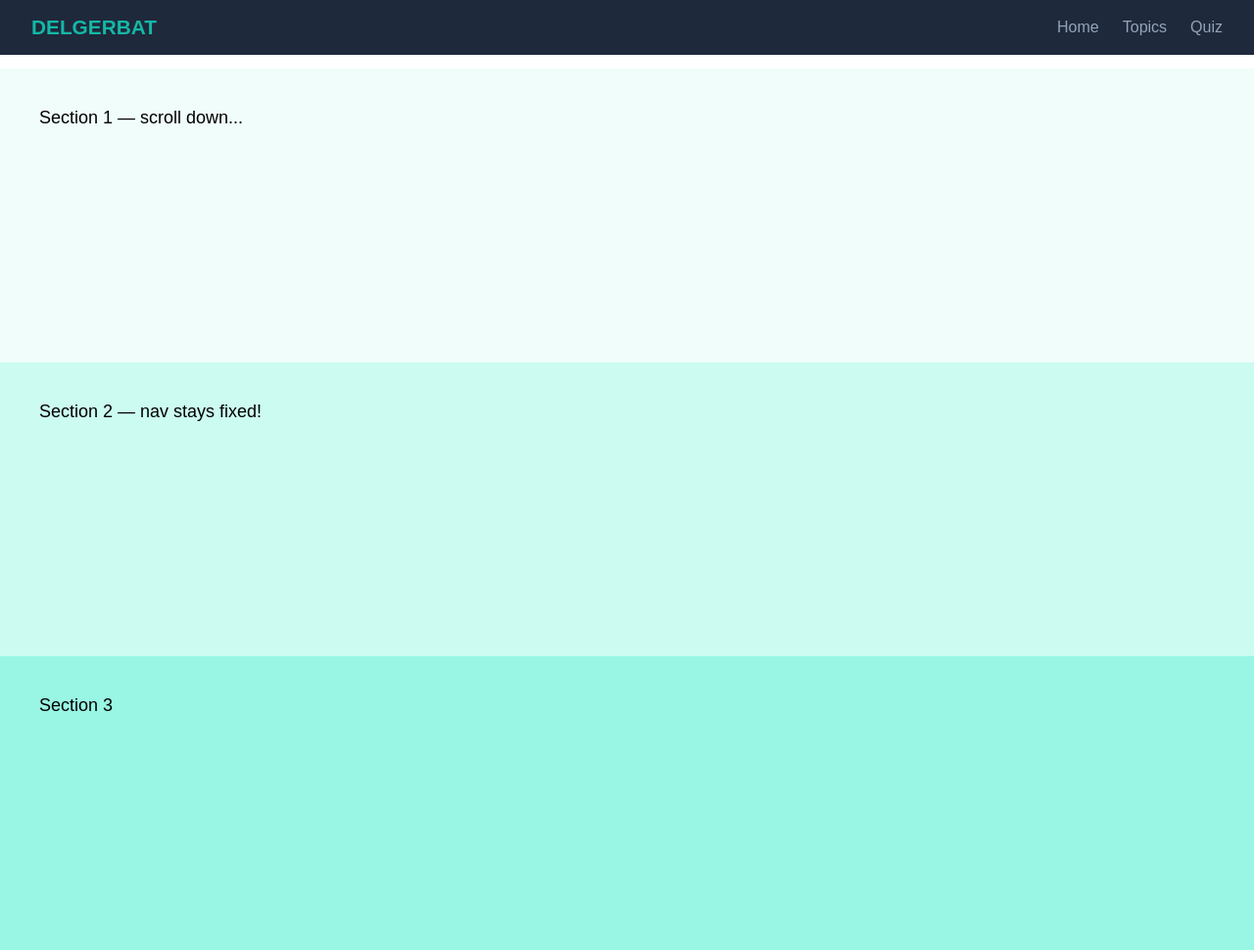
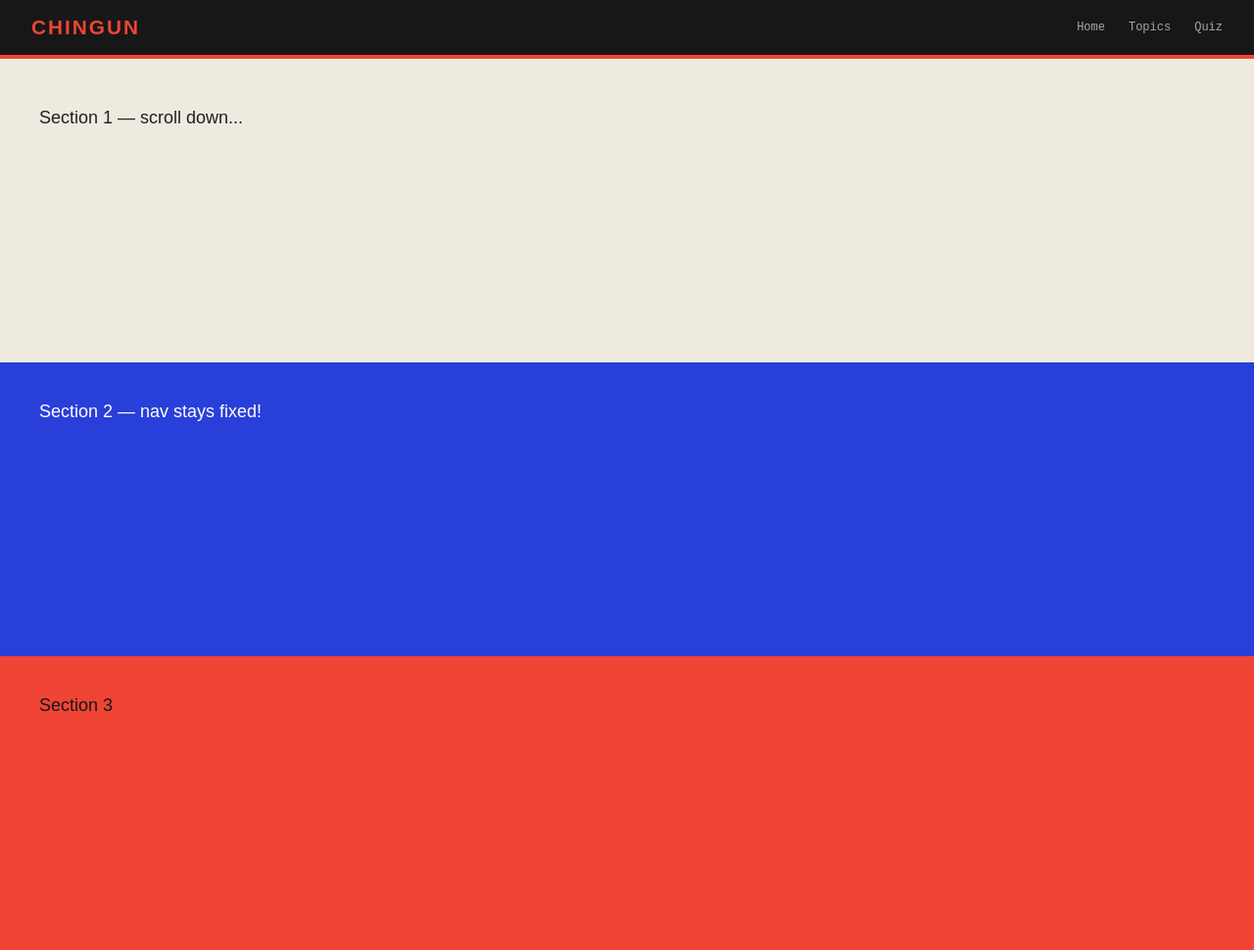
Before and after one commit to aidy40/web-programming, a plain HTML site: page week 3/week 3_2/ex_5.html in a window 1280 px wide. Shown: the whole page at 98% size. Drawn offline with Linux system fonts and the light colour scheme.

Commit message:
Update ex_5.html

```diff
--- a/week 3/week 3_2/ex_5.html
+++ b/week 3/week 3_2/ex_5.html
@@ -1,80 +1,127 @@
+
 <!DOCTYPE html>
 <html lang="en">
 <head>
   <meta charset="utf-8"/>
-  <meta content="width=device-width,initial-scale=1.0" name="viewport"/>
+  <meta name="viewport" content="width=device-width, initial-scale=1.0"/>
   <style>
     * {
-  box-sizing:border-box;
-  margin:0;
-  padding:0;
+      box-sizing: border-box;
+      margin: 0;
+      padding: 0;
     }
+
     body {
-  font-family:sans-serif;
+      font-family: 'DM Sans', sans-serif;
+      background: #eeeae0;
+      color: #22211e;
     }
+
     .nav {
-  position:fixed;
-  top:0;
-  left:0;
-  right:0;
-  background:#1e293b;
-  display:flex;
-  justify-content:space-between;
-  align-items:center;
-  padding:16px 32px;
+      position: fixed;
+      top: 0;
+      left: 0;
+      right: 0;
+      background: #171717;
+      display: flex;
+      justify-content: space-between;
+      align-items: center;
+      padding: 16px 32px;
+      border-bottom: 4px solid #f04435;
+      z-index: 1000;
     }
+
     .nav-logo {
-  color:#14b8a6;
-  font-size:1.3rem;
-  font-weight:bold;
-  text-decoration:none;
+      color: #f04435;
+      font-family: 'Space Grotesk', sans-serif;
+      font-size: 1.3rem;
+      font-weight: bold;
+      letter-spacing: 2px;
+      text-decoration: none;
     }
+
     .nav-links {
-  display:flex;
-  gap:24px;
+      display: flex;
+      gap: 24px;
     }
+
     .nav-links a {
-  color:#94a3b8;
-  text-decoration:none;
+      color: #aaa69d;
+      font-family: 'Space Mono', monospace;
+      font-size: 12px;
+      text-decoration: none;
+      transition: color 0.2s ease;
     }
+
     .nav-links a:hover {
-  color:#14b8a6;
+      color: #f04435;
     }
+
     .content {
-  padding-top:70px;
+      padding-top: 70px;
     }
+
     .section {
-  height:300px;
-  padding:40px;
-  font-size:18px;
+      min-height: 300px;
+      padding: 40px;
+      font-size: 18px;
+      font-family: 'Space Grotesk', sans-serif;
+    }
+
+    #s1 {
+      background: #eeeae0;
+    }
+
+    #s2 {
+      background: #293fda;
+      color: white;
+    }
+
+    #s3 {
+      background: #f04435;
+      color: #171717;
+    }
+
+    @media (max-width: 500px) {
+      .nav {
+        padding: 15px 18px;
+      }
+
+      .nav-links {
+        gap: 12px;
+      }
+
+      .nav-links a {
+        font-size: 10px;
+      }
+
+      .section {
+        padding: 30px 22px;
+      }
     }
   </style>
 </head>
 <body>
   <nav class="nav">
-   <a class="nav-logo" href="#">
-    DELGERBAT
-   </a>
+    <a class="nav-logo" href="#">CHINGUN</a>
+
     <div class="nav-links">
-    <a href="#s1">
-     Home
-    </a>
-    <a href="#s2">
-     Topics
-    </a>
-    <a href="#s3">
-     Quiz
-    </a>
+      <a href="#s1">Home</a>
+      <a href="#s2">Topics</a>
+      <a href="#s3">Quiz</a>
     </div>
   </nav>
+
   <div class="content">
-   <div class="section" id="s1" style="background:#f0fdfa">
+    <div class="section" id="s1">
       Section 1 — scroll down...
     </div>
-   <div class="section" id="s2" style="background:#ccfbf1">
+
+    <div class="section" id="s2">
       Section 2 — nav stays fixed!
     </div>
-   <div class="section" id="s3" style="background:#99f6e4">
+
+    <div class="section" id="s3">
       Section 3
     </div>
   </div>
```
Lines whose indentation alone changed are shown as unchanged.
